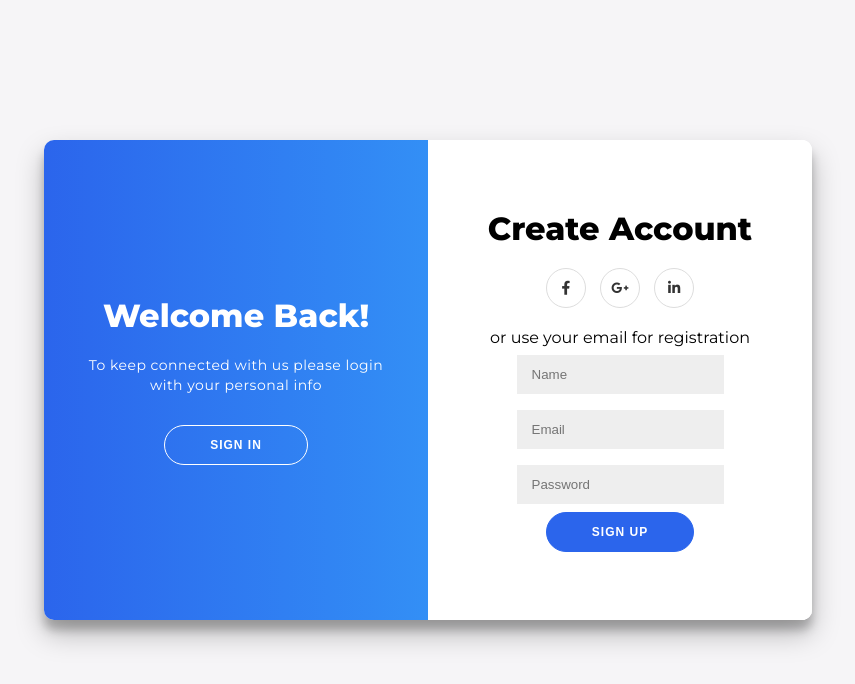
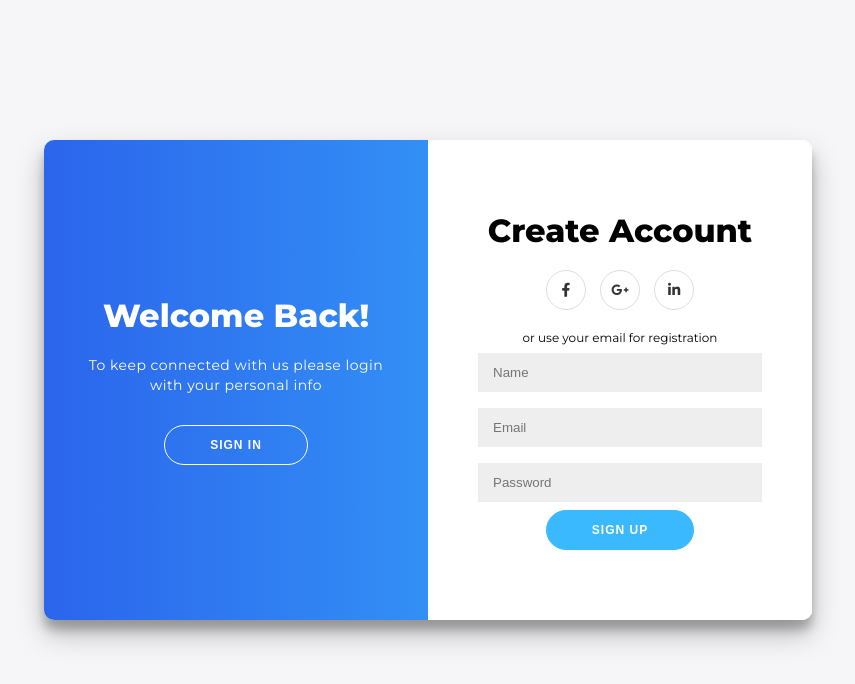
Before and after one commit to kausti18/DSC-Login-SignUp, a plain HTML site: page index.html in a window 1280 px wide. Both pictures are taken after a click on the button "SIGN UP". Shown: the whole page, without its empty margins (212-1067 px from the left). Drawn offline with Linux system fonts and the light colour scheme.

Commit message:
second commit

```diff
--- a/index.html
+++ b/index.html
@@ -1,62 +1,47 @@
 <!DOCTYPE html>
 <html lang="en" dir="ltr">
+
 <head>
   <meta charset="utf-8" />
 
   <meta name="viewport" content="width=device-width, initial-scale 1.0" />
   <meta http-equiv="X-UA-Compatible" content="ie=edge" />
-    <link
-          rel="stylesheet"
-          href="https://use.fontawesome.com/releases/v5.8.1/css/all.css" />
-    <link rel="stylesheet" href="styles.css"/>
+  <link rel="stylesheet" href="https://use.fontawesome.com/releases/v5.8.1/css/all.css" />
+  <link rel="stylesheet" href="styles.css" />
   <title>Login/SignUp</title>
 </head>
+
 <body>
 
   <div class="container" id="container">
   	<div class="form-container sign-up-container">
-    		<form id="form">
+  		<form action="#">
   			<h1>Create Account</h1>
   			<div class="social-container">
   				<a href="#" class="social"><i class="fab fa-facebook-f"></i></a>
   				<a href="#" class="social"><i class="fab fa-google-plus-g"></i></a>
   				<a href="#" class="social"><i class="fab fa-linkedin-in"></i></a>
   			</div>
-    			<span></span>or use your email for registration</span>
-          <div class="form-control">
-    			<input id="name" type="text" placeholder="Name" />
-
-          </div>
-          <div class="form-control">
-    			<input id="email" type="email" placeholder="Email" />
-
-          </div>
-          <div class="form-control">
-    			<input id="password" type="password" placeholder="Password" />
-
-          </div>
-    			<button id="SignUp">Sign Up</button>
+  			<span>or use your email for registration</span>
+  			<input type="text" placeholder="Name" />
+  			<input type="email" placeholder="Email" />
+  			<input type="password" placeholder="Password" />
+  			<button>Sign Up</button>
   		</form>
   	</div>
   	<div class="form-container sign-in-container">
-    		<form id="form">
-    			<h1>Login</h1>
+  		<form action="#">
+  			<h1>Sign in</h1>
   			<div class="social-container">
   				<a href="#" class="social"><i class="fab fa-facebook-f"></i></a>
   				<a href="#" class="social"><i class="fab fa-google-plus-g"></i></a>
   				<a href="#" class="social"><i class="fab fa-linkedin-in"></i></a>
   			</div>
   			<span>or use your account</span>
-          <div class="form-control">
-    			<input id = "email" type="email" placeholder="Email" />
-
-          </div>
-          <div class="form-control">
-    			<input id="password" type="password" placeholder="Password" />
-
-          </div>
+  			<input type="email" placeholder="Email" />
+  			<input type="password" placeholder="Password" />
   			<a href="#">Forgot your password?</a>
-    			<button id = "SignIn">Login</button>
+  			<button>Sign In</button>
   		</form>
   	</div>
   	<div class="overlay-container">
@@ -78,4 +63,5 @@
 
   <script src="app.js"></script>
 </body>
+
 </html>
--- a/styles.css
+++ b/styles.css
@@ -46,8 +46,8 @@ a {
 
 button {
 	border-radius: 20px;
-	border: 1px solid #2B65EC;
-	background-color: #2B65EC;
+	border: 1px solid  #3BB9FF;
+	background-color:  #3BB9FF;
 	color: #FFFFFF;
 	font-size: 12px;
 	font-weight: bold;
@@ -88,17 +88,6 @@ input {
 	margin: 8px 0;
 	width: 100%;
 }
-}
-.form-control input {
-	border: 2px solid #f0f0f0;
-	border-radius: 4px;
-	display: block;
-	font-family: inherit;
-	font-size: 14px;
-	padding: 10px;
-	width: 100%;
-}
-
 
 .container {
 	background-color: #fff;
@@ -171,9 +160,9 @@ input {
 }
 
 .overlay {
-	background: #3BB9FF;
-	background: -webkit-linear-gradient(to right, #2B65EC, #3BB9FF);
-	background: linear-gradient(to right, #2B65EC, #3BB9FF);
+	background:  #3BB9FF;
+	background: -webkit-linear-gradient(to right, #2B65EC,  #3BB9FF);
+	background: linear-gradient(to right, #2B65EC,  #3BB9FF);
 	background-repeat: no-repeat;
 	background-size: cover;
 	background-position: 0 0;
@@ -260,3 +249,4 @@ footer i {
 footer a {
     color: #3c97bf;
     text-decoration: none;
+}
```
Lines whose indentation alone changed are shown as unchanged.
